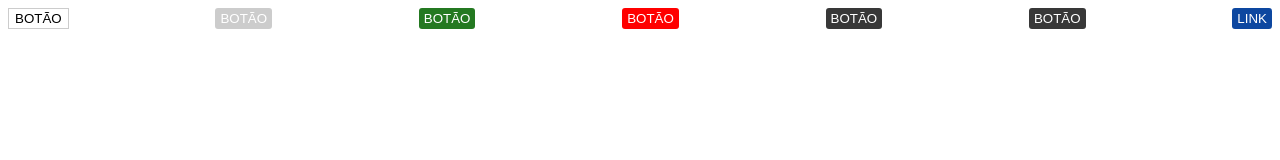
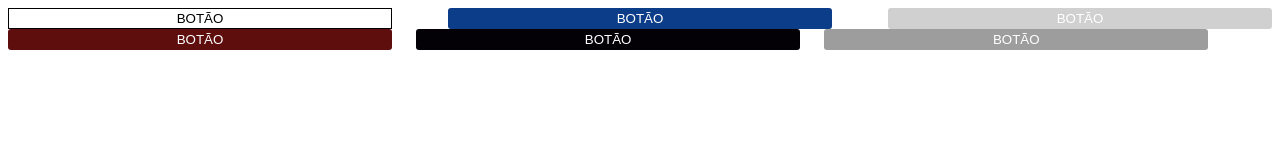
Before and after one commit to devgiordane/gambscss, a website: page site/index.html in a window 1280 px wide. Drawn offline with Linux system fonts and the light colour scheme.

Commit message:
Version 0.0.2 - A rustic system of colors

```diff
--- a/scss/_buttons.scss
+++ b/scss/_buttons.scss
@@ -1,22 +1,17 @@
 button {
   text-decoration: none;
   background: none;
-  border: 1px solid $gray;
+  border: 1px solid map-get($colors, "gray-300");
   outline: none;
   cursor: pointer;
   &:hover {
-    background: $gray;
+    background: map-get($colors, "gray-300");
   }
 }
 .btn {
   border-radius: 3px;
   padding: 3px 5px;
   border: none;
-  @each $color, $value in $colors {
-    &.btn-#{$color} {
-      background-color: #{$value};
-    }
-  }
   &.btn-light {
     color: white;
   }
--- a/scss/_display.scss
+++ b/scss/_display.scss
@@ -19,4 +19,25 @@
   &.jc-around {
     justify-content: space-around;
   }
+  &.f-row {
+    flex-direction: row;
+  }
+  &.f-row-reverse {
+    flex-direction: row-reverse;
+  }
+  &.f-col {
+    flex-direction: column;
+  }
+  &.f-col-reverse {
+    flex-direction: column-reverse;
+  }
+  &.f-nowrap {
+    flex-wrap: nowrap;
+  }
+  &.f-wrap {
+    flex-wrap: wrap;
+  }
+  &.f-wrap-reverse {
+    flex-wrap: wrap-reverse;
+  }
 }
--- a/scss/_variables.scss
+++ b/scss/_variables.scss
@@ -1,14 +1,32 @@
 //color sytem
-$gray: #cccccc;
-$primary: #0d47a0;
-$secondary: #383838;
-$green: #247921;
-$red: #ff0000;
+$baseColors: (
+  "red": #b71c1c,
+  "pink": #f50057,
+  "purple": #4a148c,
+  "indigo": #1a237e,
+  "blue": #0d47a1,
+  "teal": #004d40,
+  "green": #63a369,
+  "yellow": #f57f17,
+  "orange": #e65100,
+  "brown": #3e2723,
+  "gray": #ddd,
+);
+$colors: ();
 
-$colors: (
-  "gray": $gray,
-  "primary": $primary,
-  "secondary": $secondary,
-  "green": $green,
-  "red": $red,
-);
+@each $color, $value in $baseColors {
+  @for $i from 9 through 1 {
+    // ligthen($value, $i * 5%)
+    $map1: (#{$color + $i * 100}: darken($value, $i * 5%));
+    $colors: map-merge($map1, $colors);
+  }
+}
+
+@each $color, $value in $colors {
+  .#{$color} {
+    color: $value;
+  }
+  .bg-#{$color} {
+    background: $value;
+  }
+}
--- a/site/index.html
+++ b/site/index.html
@@ -7,13 +7,17 @@
     <link rel="stylesheet" href="../dist/css/gambs.css" />
   </head>
   <body>
-    <div class="d-flex jc-between">
-      <button class="">BOTÃO</button>
-      <button class="btn btn-gray btn-light">BOTÃO</button>
-      <button class="btn btn-green btn-light">BOTÃO</button>
-      <button class="btn btn-red btn-light">BOTÃO</button>
-      <button class="btn btn-secondary btn-light">BOTÃO</button>
-      <button class="btn btn-secondary btn-light">BOTÃO</button>
+    <div class="d-flex jc-between f-wrap">
+      <button style="width: 30vw" class="">BOTÃO</button>
+      <button style="width: 30vw" class="btn bg-blue100 btn-light">BOTÃO</button>
+      <button style="width: 30vw" class="btn bg-gray100 btn-light">BOTÃO</button>
+      <button style="width: 30vw" class="btn bg-red400 btn-light">BOTÃO</button>
+      <button style="width: 30vw" class="btn bg-purple600 btn-light">
+        BOTÃO
+      </button>
+      <button style="width: 30vw" class="btn bg-gray500 btn-light">
+        BOTÃO
+      </button>
       <a href="" class="btn btn-primary btn-light">LINK</a>
     </div>
   </body>
```
Also changed, not shown: README.md, dist/css/gambs.css, scss/gambs.scss (line endings or trailing spaces), site/images/logo.png (added).
